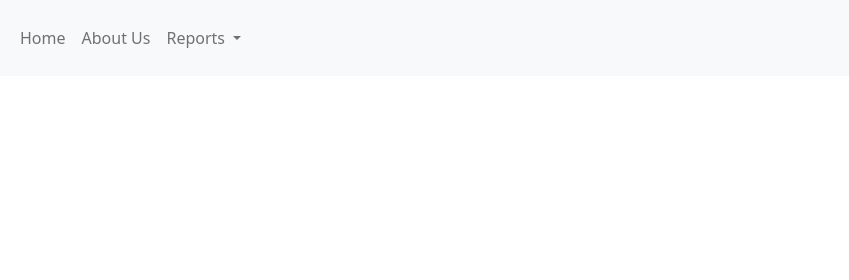
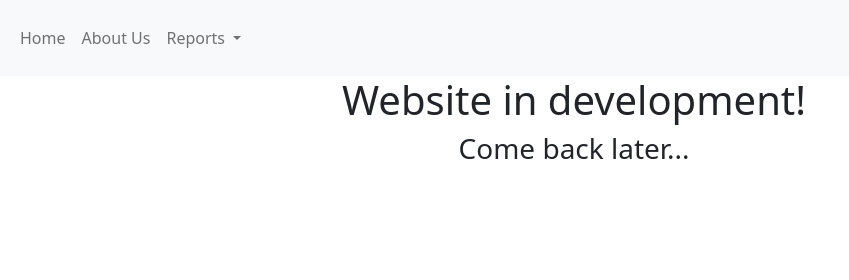
Before and after one commit to RosiePuddles/PGY1T1Formattive, a website: page about_us.html in a window 1280 px wide. Shown: the top 280 px of the page, 66-915 px from the left. Drawn offline with nearby package versions, Linux system fonts and the light colour scheme.

Commit message:
made into WIP pages

```diff
--- a/about_us.html
+++ b/about_us.html
@@ -54,6 +54,12 @@
         </div>
     </div>
 </nav>
+<div class="container text-center">
+    <div class="row">
+        <h1>Website in development!</h1>
+        <h3>Come back later...</h3>
+    </div>
+</div>
 
 </body>
 <footer class="mt-auto">
```
Also changed, not shown: index.html (+6 -0 lines), reports.html (+6 -0 lines).
